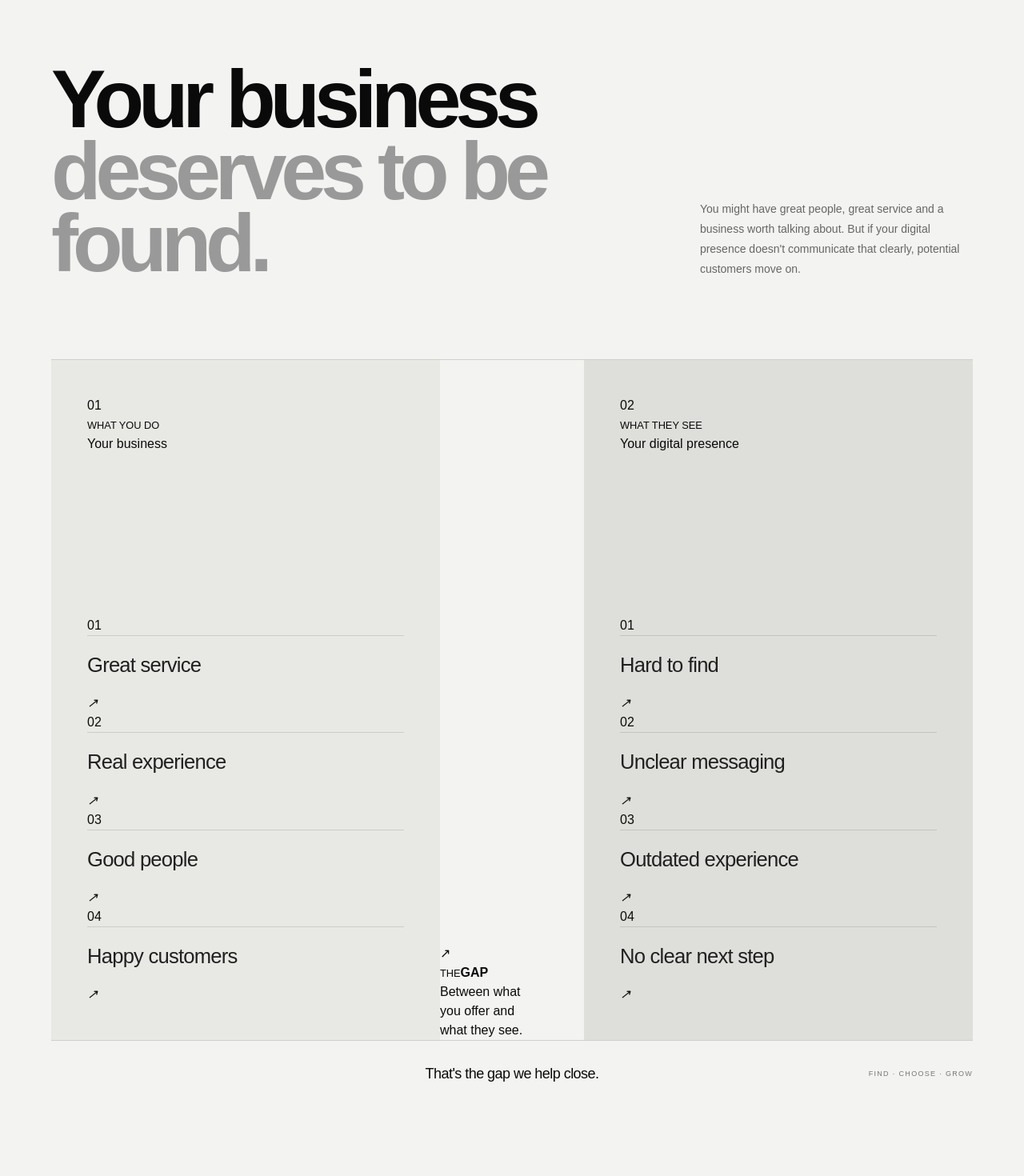
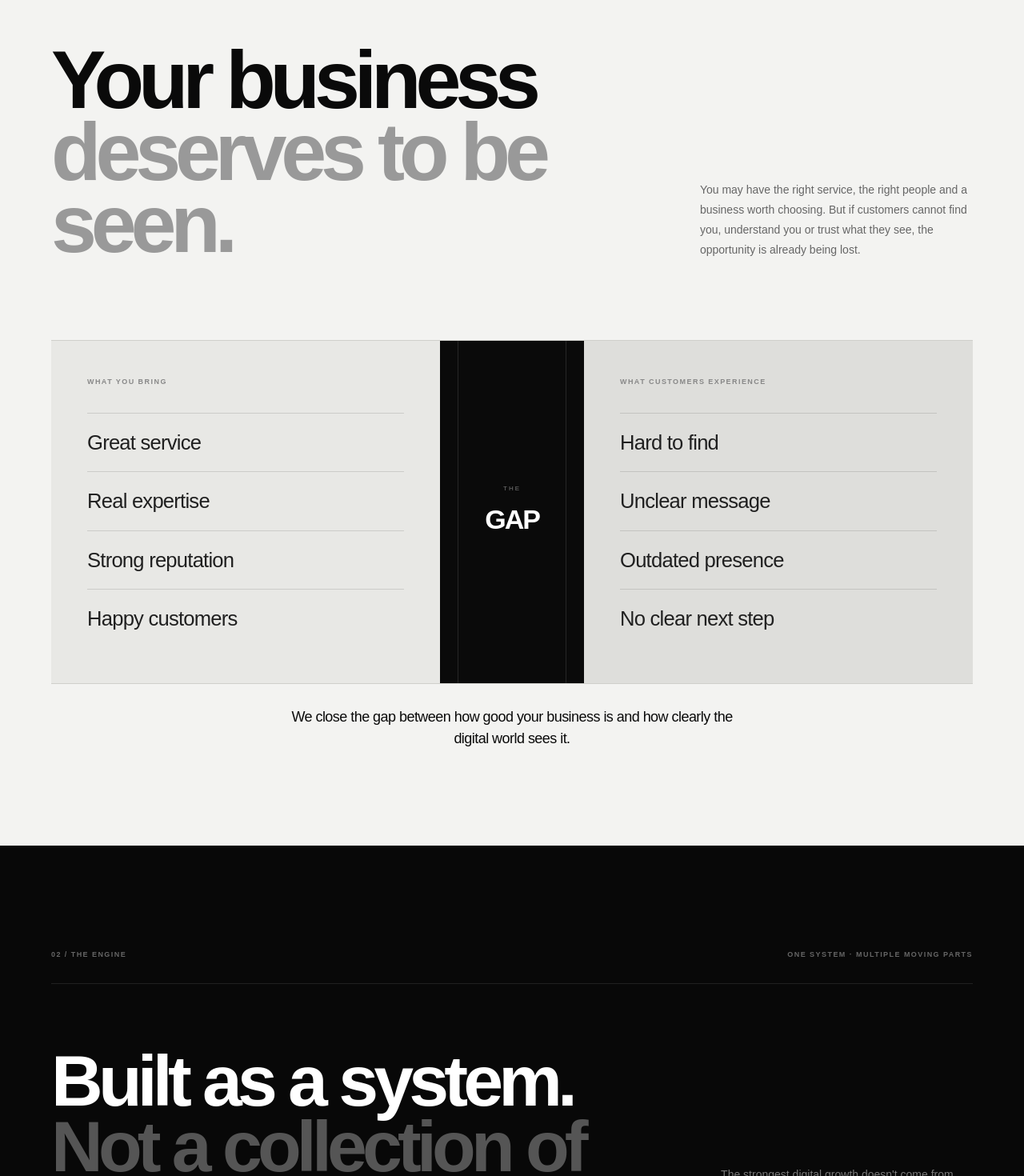
Before and after one commit to Rollnmedia/rolln-media, a Next.js app: page / in a window 1280 px wide. Shown: the part 960-2430 px from the top of the page at 80% size. Built offline with nearby package versions, Linux system fonts and the light colour scheme.

Commit message:
Update Gap.jsx

```diff
--- a/app/components/Gap.jsx
+++ b/app/components/Gap.jsx
@@ -2,32 +2,24 @@ import "./Gap.css";
 
 export default function Gap() {
   return (
-    <section className="gap-section" id="gap">
+    <section className="gap-section">
 
-      {/* ================= HEADER ================= */}
-
-      <div className="gap-intro">
-
-        <div className="gap-kicker">
-          <span></span>
-          THE DIGITAL GAP
-        </div>
+      {/* ================= HEADING ================= */}
 
       <div className="gap-heading">
 
         <h2>
           Your business
           <br />
-            <span>deserves to be found.</span>
+          <span>deserves to be seen.</span>
         </h2>
 
         <p>
-            You might have great people, great service and a business
-            worth talking about. But if your digital presence doesn't
-            communicate that clearly, potential customers move on.
+          You may have the right service, the right people and a
+          business worth choosing. But if customers cannot find you,
+          understand you or trust what they see, the opportunity is
+          already being lost.
         </p>
-
-        </div>
 
       </div>
 
@@ -36,119 +28,47 @@ export default function Gap() {
 
       <div className="gap-visual">
 
-        {/* BUSINESS SIDE */}
-
         <div className="gap-side gap-business">
 
-          <div className="gap-side-heading">
-            <span className="gap-index">01</span>
-
-            <div>
-              <small>WHAT YOU DO</small>
-              <h3>Your business</h3>
-            </div>
-          </div>
+          <span>WHAT YOU BRING</span>
 
           <div className="gap-items">
 
-            <div className="gap-item">
-              <span>01</span>
             <p>Great service</p>
-              <i>↗</i>
-            </div>
 
-            <div className="gap-item">
-              <span>02</span>
-              <p>Real experience</p>
-              <i>↗</i>
-            </div>
+            <p>Real expertise</p>
 
-            <div className="gap-item">
-              <span>03</span>
-              <p>Good people</p>
-              <i>↗</i>
-            </div>
+            <p>Strong reputation</p>
 
-            <div className="gap-item">
-              <span>04</span>
             <p>Happy customers</p>
-              <i>↗</i>
-            </div>
 
           </div>
 
         </div>
 
 
-        {/* ================= CENTRE GAP ================= */}
+        <div className="gap-middle">
 
-        <div className="gap-core">
-
-          <div className="gap-core-line"></div>
-
-          <div className="gap-core-orbit orbit-one"></div>
-          <div className="gap-core-orbit orbit-two"></div>
-
-          <div className="gap-core-mark">
-            <span>↗</span>
-          </div>
-
-          <small>THE</small>
+          <span>THE</span>
 
           <strong>GAP</strong>
-
-          <p>
-            Between what
-            <br />
-            you offer and
-            <br />
-            what they see.
-          </p>
 
         </div>
 
 
-        {/* DIGITAL SIDE */}
-
         <div className="gap-side gap-digital">
 
-          <div className="gap-side-heading">
-
-            <span className="gap-index">02</span>
-
-            <div>
-              <small>WHAT THEY SEE</small>
-              <h3>Your digital presence</h3>
-            </div>
-
-          </div>
-
+          <span>WHAT CUSTOMERS EXPERIENCE</span>
 
           <div className="gap-items">
 
-            <div className="gap-item">
-              <span>01</span>
             <p>Hard to find</p>
-              <i>↗</i>
-            </div>
 
-            <div className="gap-item">
-              <span>02</span>
-              <p>Unclear messaging</p>
-              <i>↗</i>
-            </div>
+            <p>Unclear message</p>
 
-            <div className="gap-item">
-              <span>03</span>
-              <p>Outdated experience</p>
-              <i>↗</i>
-            </div>
+            <p>Outdated presence</p>
 
-            <div className="gap-item">
-              <span>04</span>
             <p>No clear next step</p>
-              <i>↗</i>
-            </div>
 
           </div>
 
@@ -157,19 +77,18 @@ export default function Gap() {
       </div>
 
 
-      {/* ================= BOTTOM STATEMENT ================= */}
+      {/* ================= CLOSING ================= */}
 
       <div className="gap-bottom">
 
-        <div className="gap-bottom-line"></div>
+        <span></span>
 
         <p>
-          That's the gap we help close.
+          We close the gap between how good your business is
+          and how clearly the digital world sees it.
         </p>
 
-        <span>
-          FIND · CHOOSE · GROW
-        </span>
+        <span></span>
 
       </div>
 
```
Lines whose indentation alone changed are shown as unchanged.
